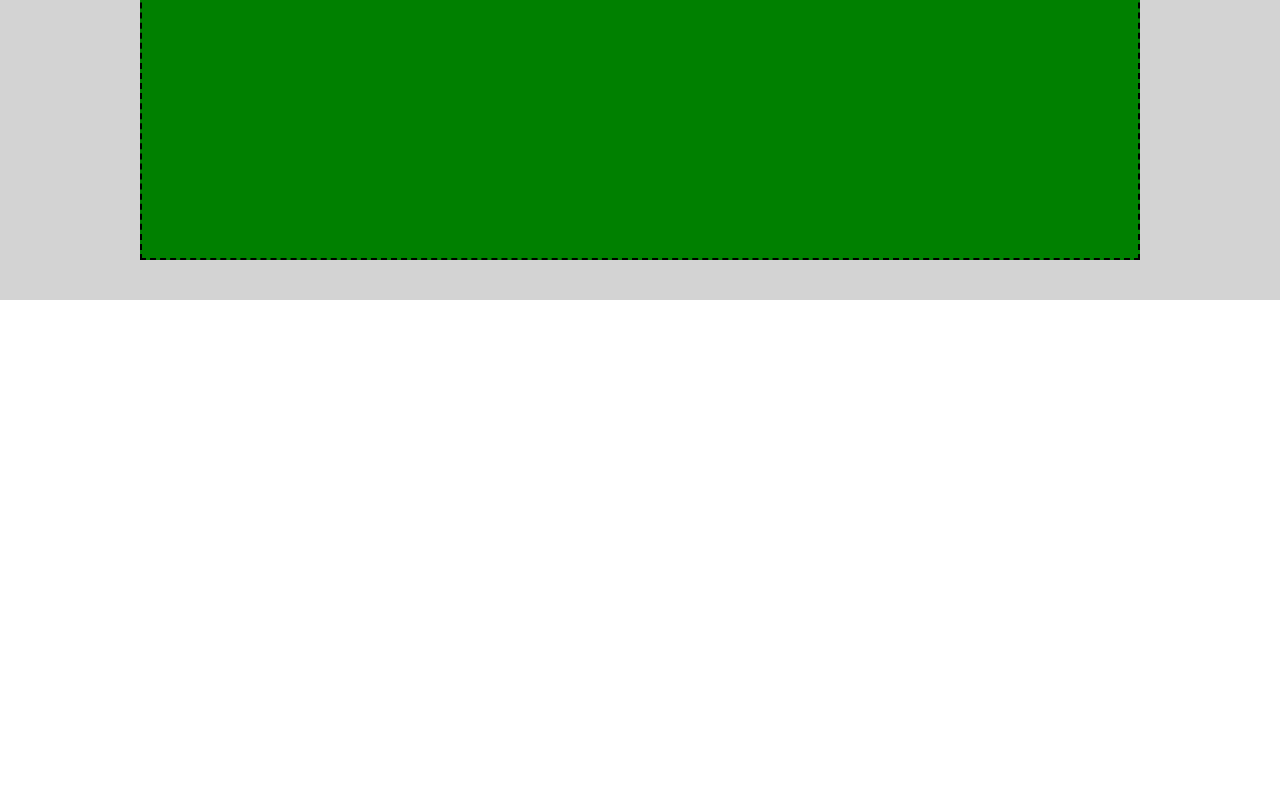
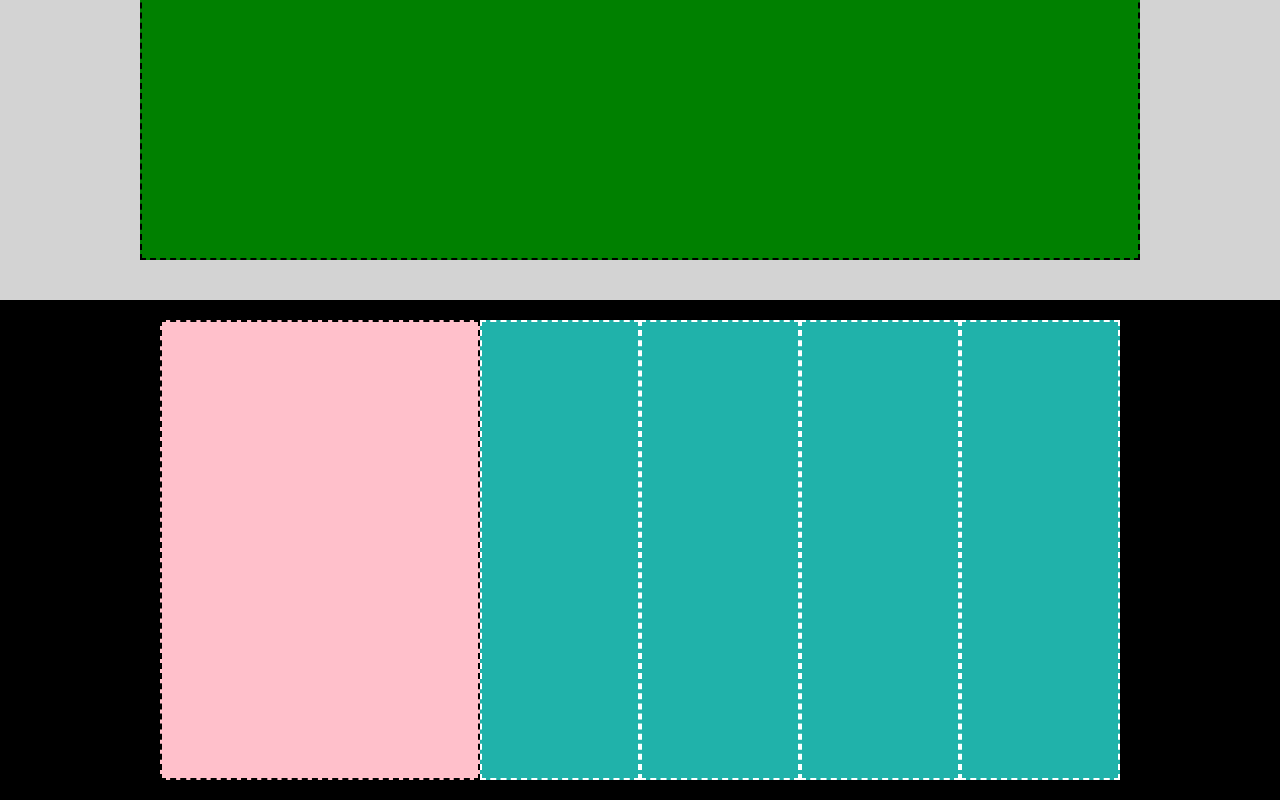
Before and after one commit to FrancescoBuonomoWork/htmlcss-struttura-discord, a plain HTML site: page index.html in a window 1280 px wide. Shown: the part 2282-3082 px from the top of the page. Before the commit the page ends 2582 px from the top, so only its background shows below. Drawn offline with Linux system fonts and the light colour scheme.

Commit message:
add footer-section html+css

```diff
--- a/css/style.css
+++ b/css/style.css
@@ -27,6 +27,9 @@
 }
 .col-12 {
     flex-basis: 100%;
+}
+.col-4 {
+    flex-basis: calc(100% / 3 );
 }
 
 
@@ -58,6 +61,11 @@
     padding: 40px;
     min-height: 400px;
 }
+.footer-section {
+    min-height: 400px;
+    /* background-color: black; */
+}
+
 
 /* DEBUG */
 .debug .page-header {
@@ -114,3 +122,19 @@
     min-height: 700px;
     border: 2px dashed black;
 }
+.debug .footer-section {
+    background-color: black;
+
+}
+.debug .footer-section .row {
+    min-height: 500px;
+    padding: 20px;
+}
+.debug .footer-section .row .col-4 {
+    background-color: pink;
+    border: 2px dashed black;
+}
+.debug .footer-section .row .col-2 {
+    background-color: lightseagreen;
+    border: 2px dashed white;
+}
--- a/index.html
+++ b/index.html
@@ -61,8 +61,22 @@
             </div>
         </section>
 
+    </main>
+    <footer>
+        <section class="footer-section">
+            <div class="container">
+                <div class="row">
+                    <div class="col-4"></div>
+                    <div class="col-2"></div>
+                    <div class="col-2"></div>
+                    <div class="col-2"></div>
+                    <div class="col-2"></div>
+                </div>
+            </div>
+        </section>
+        <section>
 
-
-    </main>
+        </section>
+    </footer>
 </body>
 </html>
```
